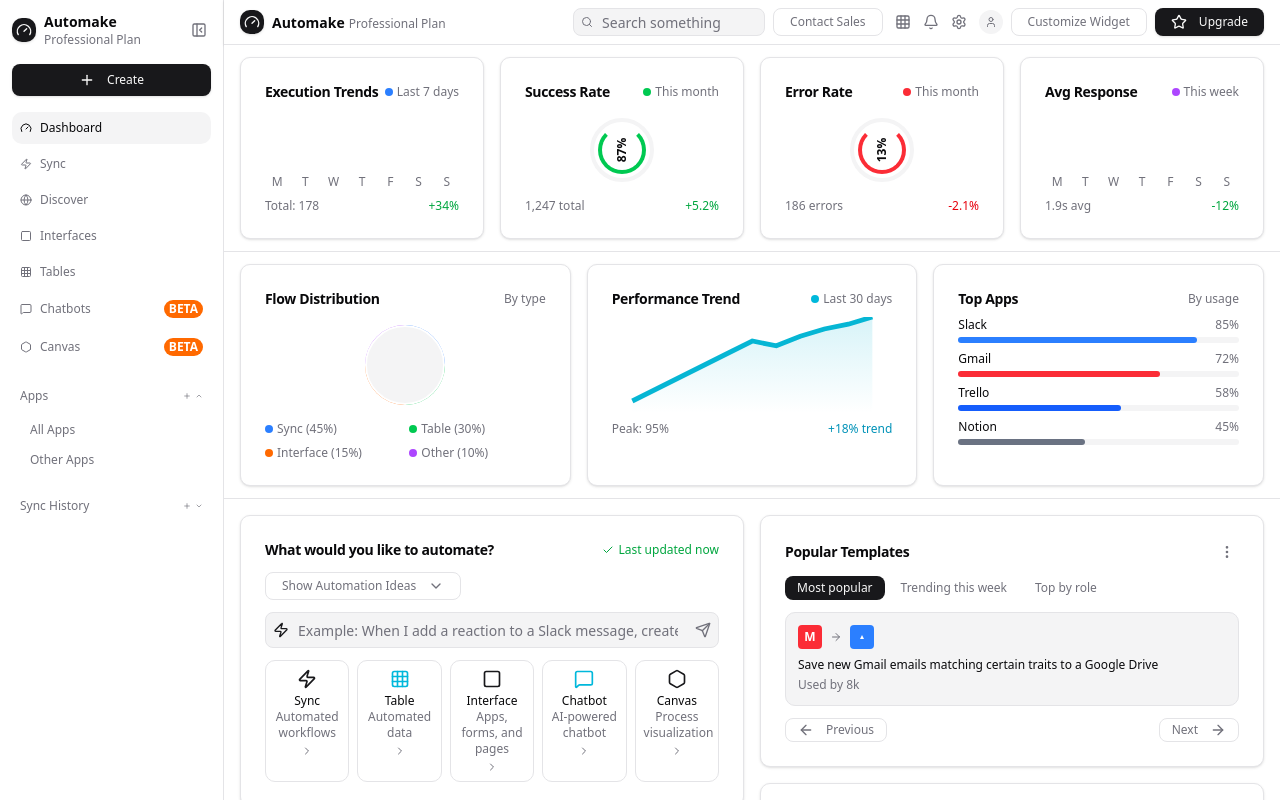
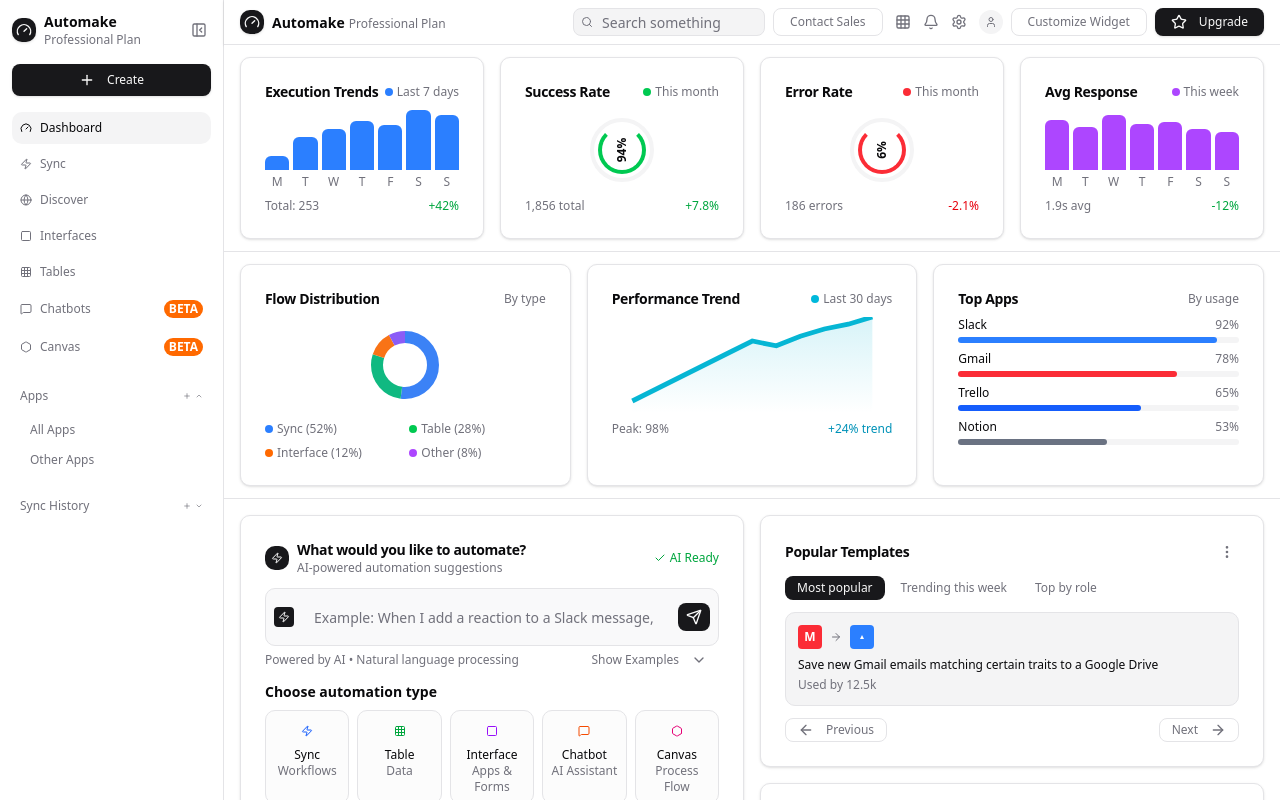
Before and after one commit to sk1ees/zero, a Next.js app: page /dashboard in a window 1280 px wide. Shown: the top 800 px of the page. Built offline with nearby package versions, Linux system fonts and the light colour scheme.

Commit message:
-- fixed the analytics

```diff
--- a/app/dashboard/page.tsx
+++ b/app/dashboard/page.tsx
@@ -275,26 +275,26 @@ const Dashboard = () => {
               </CardHeader>
               <CardContent className="pt-0">
                 <div className="h-20 flex items-end justify-between space-x-1">
-                  {[8, 15, 22, 18, 35, 42, 38].map((value, index) => (
+                  {[12, 28, 35, 42, 38, 51, 47].map((value, index) => {
+                    const maxValue = 51;
+                    const maxHeight = 60; // 60px max height
+                    const barHeight = Math.max((value / maxValue) * maxHeight, 4);
+                    return (
                       <div key={index} className="flex-1 flex flex-col items-center">
                         <div
-                        className="w-full bg-blue-500/20 rounded-t-sm transition-all duration-300 hover:bg-blue-500/30 cursor-pointer"
-                        style={{ height: `${(value / 45) * 100}%` }}
-                      >
-                        <div
-                          className="w-full bg-blue-500 rounded-t-sm"
-                          style={{ height: `${(value / 45) * 100}%` }}
+                          className="w-full bg-blue-500 rounded-t-sm transition-all duration-300 hover:bg-blue-500/80 cursor-pointer"
+                          style={{ height: `${barHeight}px` }}
                         ></div>
-                      </div>
                         <div className="text-xs text-muted-foreground mt-1">
                           {['M', 'T', 'W', 'T', 'F', 'S', 'S'][index]}
                         </div>
                       </div>
-                  ))}
+                    );
+                  })}
                 </div>
                 <div className="flex items-center justify-between mt-2 text-xs">
-                  <span className="text-muted-foreground">Total: 178</span>
-                  <span className="text-green-600 dark:text-green-400">+34%</span>
+                  <span className="text-muted-foreground">Total: 253</span>
+                  <span className="text-green-600 dark:text-green-400">+42%</span>
                 </div>
               </CardContent>
             </Card>
@@ -315,14 +315,14 @@ const Dashboard = () => {
                   <div className="relative">
                     <div className="w-16 h-16 rounded-full border-4 border-muted flex items-center justify-center">
                       <div className="w-12 h-12 rounded-full border-4 border-green-500 border-r-transparent transform -rotate-90 flex items-center justify-center">
-                        <span className="text-xs font-bold text-foreground">87%</span>
+                        <span className="text-xs font-bold text-foreground">94%</span>
                       </div>
                     </div>
                   </div>
                 </div>
                 <div className="flex items-center justify-between mt-2 text-xs">
-                  <span className="text-muted-foreground">1,247 total</span>
-                  <span className="text-green-600 dark:text-green-400">+5.2%</span>
+                  <span className="text-muted-foreground">1,856 total</span>
+                  <span className="text-green-600 dark:text-green-400">+7.8%</span>
                 </div>
               </CardContent>
             </Card>
@@ -343,7 +343,7 @@ const Dashboard = () => {
                   <div className="relative">
                     <div className="w-16 h-16 rounded-full border-4 border-muted flex items-center justify-center">
                       <div className="w-12 h-12 rounded-full border-4 border-red-500 border-r-transparent transform -rotate-90 flex items-center justify-center">
-                        <span className="text-xs font-bold text-foreground">13%</span>
+                        <span className="text-xs font-bold text-foreground">6%</span>
                       </div>
                     </div>
                   </div>
@@ -368,22 +368,22 @@ const Dashboard = () => {
               </CardHeader>
               <CardContent className="pt-0">
                 <div className="h-20 flex items-end justify-between space-x-1">
-                  {[2.1, 1.8, 2.3, 1.9, 2.0, 1.7, 1.6].map((value, index) => (
+                  {[2.1, 1.8, 2.3, 1.9, 2.0, 1.7, 1.6].map((value, index) => {
+                    const maxValue = 2.5;
+                    const maxHeight = 60; // 60px max height
+                    const barHeight = Math.max((value / maxValue) * maxHeight, 4);
+                    return (
                       <div key={index} className="flex-1 flex flex-col items-center">
                         <div
-                        className="w-full bg-purple-500/20 rounded-t-sm transition-all duration-300 hover:bg-purple-500/30 cursor-pointer"
-                        style={{ height: `${(value / 3) * 100}%` }}
-                      >
-                        <div
-                          className="w-full bg-purple-500 rounded-t-sm"
-                          style={{ height: `${(value / 3) * 100}%` }}
+                          className="w-full bg-purple-500 rounded-t-sm transition-all duration-300 hover:bg-purple-500/80 cursor-pointer"
+                          style={{ height: `${barHeight}px` }}
                         ></div>
-                      </div>
                         <div className="text-xs text-muted-foreground mt-1">
                           {['M', 'T', 'W', 'T', 'F', 'S', 'S'][index]}
                         </div>
                       </div>
-                  ))}
+                    );
+                  })}
                 </div>
                 <div className="flex items-center justify-between mt-2 text-xs">
                   <span className="text-muted-foreground">1.9s avg</span>
@@ -410,30 +410,43 @@ const Dashboard = () => {
               <CardContent className="pt-0">
                 <div className="flex items-center justify-center h-24">
                   <div className="relative w-20 h-20">
-                    {/* Pie chart segments */}
-                    <div className="absolute inset-0 rounded-full bg-blue-500" style={{ clipPath: 'polygon(50% 50%, 50% 0%, 100% 0%, 100% 50%)' }}></div>
-                    <div className="absolute inset-0 rounded-full bg-green-500" style={{ clipPath: 'polygon(50% 50%, 100% 50%, 100% 100%, 50% 100%)' }}></div>
-                    <div className="absolute inset-0 rounded-full bg-orange-500" style={{ clipPath: 'polygon(50% 50%, 50% 100%, 0% 100%, 0% 50%)' }}></div>
-                    <div className="absolute inset-0 rounded-full bg-purple-500" style={{ clipPath: 'polygon(50% 50%, 0% 50%, 0% 0%, 50% 0%)' }}></div>
-                    <div className="absolute inset-0 rounded-full bg-muted border-2 border-background"></div>
+                    {/* Donut chart using SVG for better compatibility */}
+                    <svg className="w-full h-full" viewBox="0 0 100 100">
+                      {/* Sync - 52% */}
+                      <circle cx="50" cy="50" r="35" fill="none" stroke="#3b82f6" strokeWidth="15"
+                        strokeDasharray={`${2 * Math.PI * 35 * 0.52} ${2 * Math.PI * 35}`}
+                        strokeDashoffset={0} transform="rotate(-90 50 50)" />
+                      {/* Table - 28% */}
+                      <circle cx="50" cy="50" r="35" fill="none" stroke="#10b981" strokeWidth="15"
+                        strokeDasharray={`${2 * Math.PI * 35 * 0.28} ${2 * Math.PI * 35}`}
+                        strokeDashoffset={`-${2 * Math.PI * 35 * 0.52}`} transform="rotate(-90 50 50)" />
+                      {/* Interface - 12% */}
+                      <circle cx="50" cy="50" r="35" fill="none" stroke="#f97316" strokeWidth="15"
+                        strokeDasharray={`${2 * Math.PI * 35 * 0.12} ${2 * Math.PI * 35}`}
+                        strokeDashoffset={`-${2 * Math.PI * 35 * 0.8}`} transform="rotate(-90 50 50)" />
+                      {/* Other - 8% */}
+                      <circle cx="50" cy="50" r="35" fill="none" stroke="#8b5cf6" strokeWidth="15"
+                        strokeDasharray={`${2 * Math.PI * 35 * 0.08} ${2 * Math.PI * 35}`}
+                        strokeDashoffset={`-${2 * Math.PI * 35 * 0.92}`} transform="rotate(-90 50 50)" />
+                    </svg>
                   </div>
                 </div>
                 <div className="grid grid-cols-2 gap-2 mt-2 text-xs">
                   <div className="flex items-center space-x-1">
                     <div className="w-2 h-2 bg-blue-500 rounded-full"></div>
-                    <span className="text-muted-foreground">Sync (45%)</span>
+                    <span className="text-muted-foreground">Sync (52%)</span>
                   </div>
                   <div className="flex items-center space-x-1">
                     <div className="w-2 h-2 bg-green-500 rounded-full"></div>
-                    <span className="text-muted-foreground">Table (30%)</span>
+                    <span className="text-muted-foreground">Table (28%)</span>
                   </div>
                   <div className="flex items-center space-x-1">
                     <div className="w-2 h-2 bg-orange-500 rounded-full"></div>
-                    <span className="text-muted-foreground">Interface (15%)</span>
+                    <span className="text-muted-foreground">Interface (12%)</span>
                   </div>
                   <div className="flex items-center space-x-1">
                     <div className="w-2 h-2 bg-purple-500 rounded-full"></div>
-                    <span className="text-muted-foreground">Other (10%)</span>
+                    <span className="text-muted-foreground">Other (8%)</span>
                   </div>
               </div>
               </CardContent>
@@ -474,8 +487,8 @@ const Dashboard = () => {
                   </svg>
                 </div>
                 <div className="flex items-center justify-between mt-2 text-xs">
-                  <span className="text-muted-foreground">Peak: 95%</span>
-                  <span className="text-cyan-600 dark:text-cyan-400">+18% trend</span>
+                  <span className="text-muted-foreground">Peak: 98%</span>
+                  <span className="text-cyan-600 dark:text-cyan-400">+24% trend</span>
               </div>
               </CardContent>
             </Card>
@@ -493,10 +506,10 @@ const Dashboard = () => {
               <CardContent className="pt-0">
                 <div className="space-y-2">
                   {[
-                    { name: 'Slack', usage: 85, color: 'bg-blue-500' },
-                    { name: 'Gmail', usage: 72, color: 'bg-red-500' },
-                    { name: 'Trello', usage: 58, color: 'bg-blue-600' },
-                    { name: 'Notion', usage: 45, color: 'bg-gray-500' }
+                    { name: 'Slack', usage: 92, color: 'bg-blue-500' },
+                    { name: 'Gmail', usage: 78, color: 'bg-red-500' },
+                    { name: 'Trello', usage: 65, color: 'bg-blue-600' },
+                    { name: 'Notion', usage: 53, color: 'bg-gray-500' }
                   ].map((app, index) => (
                     <div key={index} className="flex items-center space-x-2">
                       <div className="flex-1">
@@ -528,45 +541,107 @@ const Dashboard = () => {
               <Card className="bg-card border-border shadow-sm">
                 <CardHeader className="pb-3">
                   <div className="flex items-center justify-between">
+                    <div className="flex items-center space-x-2">
+                      <div className="w-6 h-6 bg-primary rounded-lg flex items-center justify-center">
+                        <Zap className="w-3 h-3 text-primary-foreground" />
+                      </div>
+                      <div>
                         <CardTitle className="text-sm font-semibold text-foreground">What would you like to automate?</CardTitle>
+                        <p className="text-xs text-muted-foreground">AI-powered automation suggestions</p>
+                      </div>
+                    </div>
                     <div className="flex items-center space-x-1 text-green-600 dark:text-green-400 text-xs">
                       <Check className="w-3 h-3" />
-                      <span>Last updated now</span>
+                      <span>AI Ready</span>
                     </div>
                   </div>
                 </CardHeader>
                 <CardContent className="space-y-3">
-                  <div>
-                    <Button variant="outline" className="text-muted-foreground border-border h-7 text-xs">
-                      Show Automation Ideas
+                  {/* Input Section */}
+                  <div className="relative">
+                    <div className="flex items-center space-x-2 p-2 bg-muted/50 border border-border rounded-lg">
+                      <div className="w-5 h-5 bg-primary rounded flex items-center justify-center">
+                        <Zap className="w-3 h-3 text-primary-foreground" />
+                      </div>
+                      <div className="flex-1">
+                        <Input
+                          placeholder="Example: When I add a reaction to a Slack message, create a card in Trello."
+                          className="border-0 bg-transparent text-sm placeholder:text-muted-foreground focus-visible:ring-0 focus-visible:ring-offset-0"
+                        />
+                      </div>
+                      <Button size="sm" className="h-7 px-2">
+                        <Send className="w-3 h-3" />
+                      </Button>
+                    </div>
+                    <div className="flex items-center justify-between mt-1 text-xs">
+                      <span className="text-muted-foreground">Powered by AI • Natural language processing</span>
+                      <Button variant="ghost" size="sm" className="h-5 text-xs text-muted-foreground hover:text-foreground">
+                        Show Examples
                         <ChevronDown className="w-3 h-3 ml-1" />
                       </Button>
                     </div>
-
-                  <div className="relative">
-                    <Zap className="absolute left-2 top-1/2 transform -translate-y-1/2 w-4 h-4 text-primary" />
-                    <Input
-                      placeholder="Example: When I add a reaction to a Slack message, create a card in Trello."
-                      className="pl-8 pr-10 bg-muted border-border h-9 text-xs"
-                    />
-                    <Send className="absolute right-2 top-1/2 transform -translate-y-1/2 w-4 h-4 text-muted-foreground cursor-pointer hover:text-foreground transition-colors" />
                   </div>
 
+                  {/* Automation Types */}
+                  <div>
+                    <h4 className="text-sm font-semibold text-foreground mb-2">Choose automation type</h4>
                     <div className="grid grid-cols-5 gap-2">
                       {[
-                      { icon: Zap, title: 'Sync', desc: 'Automated workflows', color: 'text-primary' },
-                      { icon: Grid3X3, title: 'Table', desc: 'Automated data', color: 'text-cyan-500' },
-                      { icon: Square, title: 'Interface', desc: 'Apps, forms, and pages', color: 'text-primary' },
-                      { icon: MessageSquare, title: 'Chatbot', desc: 'AI-powered chatbot', color: 'text-cyan-500' },
-                      { icon: Hexagon, title: 'Canvas', desc: 'Process visualization', color: 'text-primary' }
+                        {
+                          icon: Zap,
+                          title: 'Sync',
+                          desc: 'Workflows',
+                          color: 'text-blue-600 dark:text-blue-400'
+                        },
+                        {
+                          icon: Grid3X3,
+                          title: 'Table',
+                          desc: 'Data',
+                          color: 'text-green-600 dark:text-green-400'
+                        },
+                        {
+                          icon: Square,
+                          title: 'Interface',
+                          desc: 'Apps & Forms',
+                          color: 'text-purple-600 dark:text-purple-400'
+                        },
+                        {
+                          icon: MessageSquare,
+                          title: 'Chatbot',
+                          desc: 'AI Assistant',
+                          color: 'text-orange-600 dark:text-orange-400'
+                        },
+                        {
+                          icon: Hexagon,
+                          title: 'Canvas',
+                          desc: 'Process Flow',
+                          color: 'text-pink-600 dark:text-pink-400'
+                        }
                       ].map((item, index) => (
-                      <div key={index} className="text-center p-2 border border-border rounded-lg hover:bg-accent cursor-pointer transition-all duration-200 hover:shadow-sm">
-                        <item.icon className={`w-5 h-5 ${item.color} mx-auto mb-1`} />
+                        <div key={index} className="group p-2 bg-muted/30 border border-border rounded-lg hover:bg-muted/50 cursor-pointer transition-colors duration-200">
+                          <div className="flex flex-col items-center space-y-1">
+                            <div className={`w-6 h-6 ${item.color} rounded flex items-center justify-center`}>
+                              <item.icon className="w-3 h-3" />
+                            </div>
+                            <div className="text-center">
                               <div className="text-xs font-medium text-foreground">{item.title}</div>
                               <div className="text-xs text-muted-foreground">{item.desc}</div>
-                        <ChevronRight className="w-3 h-3 text-muted-foreground mx-auto mt-1" />
+                            </div>
+                          </div>
                         </div>
                       ))}
+                    </div>
+                    <div className="flex items-center justify-between mt-2">
+                      <div className="flex items-center space-x-2 text-xs text-muted-foreground">
+                        <span>24 templates available</span>
+                        <span>•</span>
+                        <span>AI suggestions</span>
+                      </div>
+                      <Button variant="ghost" size="sm" className="h-6 text-xs text-muted-foreground hover:text-foreground">
+                        View All Types
+                        <ArrowRight className="w-3 h-3 ml-1" />
+                      </Button>
+                    </div>
                   </div>
                 </CardContent>
               </Card>
@@ -585,10 +660,12 @@ const Dashboard = () => {
                 <CardContent>
                   <div className="space-y-1">
                     {[
-                      { icon: Zap, title: 'Notify on Form Submission', time: 'Published 13 minutes ago' },
-                      { icon: Grid3X3, title: 'LeadGen CRM Interface', time: 'Updated 39 minutes ago' },
-                      { icon: 'circle', title: 'Leads', time: 'Updated 39 minutes ago' },
-                      { icon: Grid3X3, title: 'SLMobbin', time: 'Updated 58 minutes ago' },
+                      { icon: Zap, title: 'Notify on Form Submission', time: 'Published 8 minutes ago' },
+                      { icon: Grid3X3, title: 'LeadGen CRM Interface', time: 'Updated 25 minutes ago' },
+                      { icon: 'circle', title: 'Leads', time: 'Updated 42 minutes ago' },
+                      { icon: Grid3X3, title: 'SLMobbin', time: 'Updated 1 hour ago' },
+                      { icon: MessageSquare, title: 'Customer Support Bot', time: 'Updated 2 hours ago' },
+                      { icon: Square, title: 'Invoice Generator', time: 'Updated 3 hours ago' },
                     ].map((item, index) => (
                       <div key={index} className="flex items-center space-x-2 p-1.5 hover:bg-accent rounded cursor-pointer transition-colors">
                         {item.icon === 'circle' ? (
@@ -646,7 +723,7 @@ const Dashboard = () => {
                     <div className="text-xs text-foreground mb-1">
                       Save new Gmail emails matching certain traits to a Google Drive
                     </div>
-                    <div className="text-xs text-muted-foreground">Used by 8k</div>
+                    <div className="text-xs text-muted-foreground">Used by 12.5k</div>
                   </div>
 
                   <div className="flex items-center justify-between">
```
Lines whose indentation alone changed are shown as unchanged.
